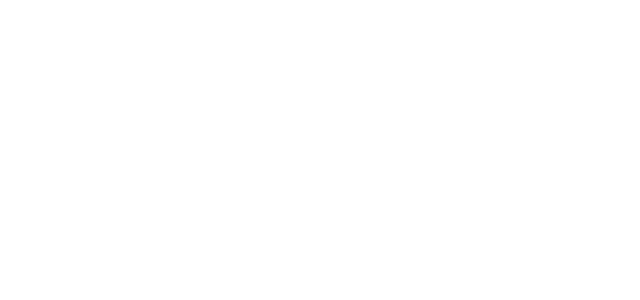
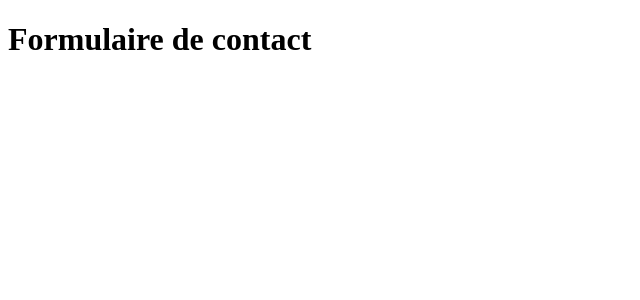
Before and after one commit to Neordan/react-form-test, a React (Create React App) app: page / in a window 1280 px wide. Shown: the top 300 px of the page, without its empty margins (0-640 px from the left). Built offline with nearby package versions, Linux system fonts and the light colour scheme; the HTML template or start-up script is replaced by a standard one.

Commit message:
Insertion de FormTemplate dans App

```diff
--- a/src/App.js
+++ b/src/App.js
@@ -1,9 +1,10 @@
 import React from 'react';
+import FormTemplate from './FormTemplate';
 
 const App = () => {
   return (
     <div>
-
+      <FormTemplate />
     </div>
   );
 };
```
